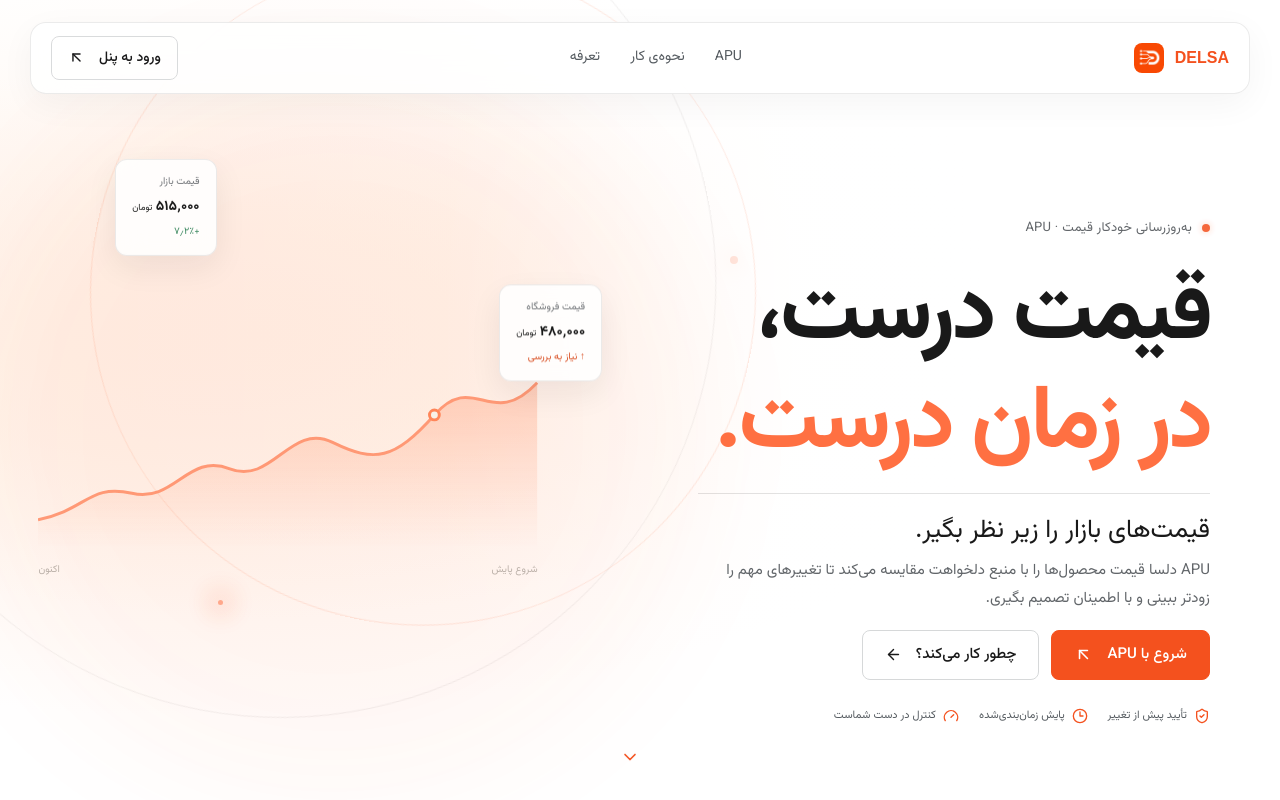
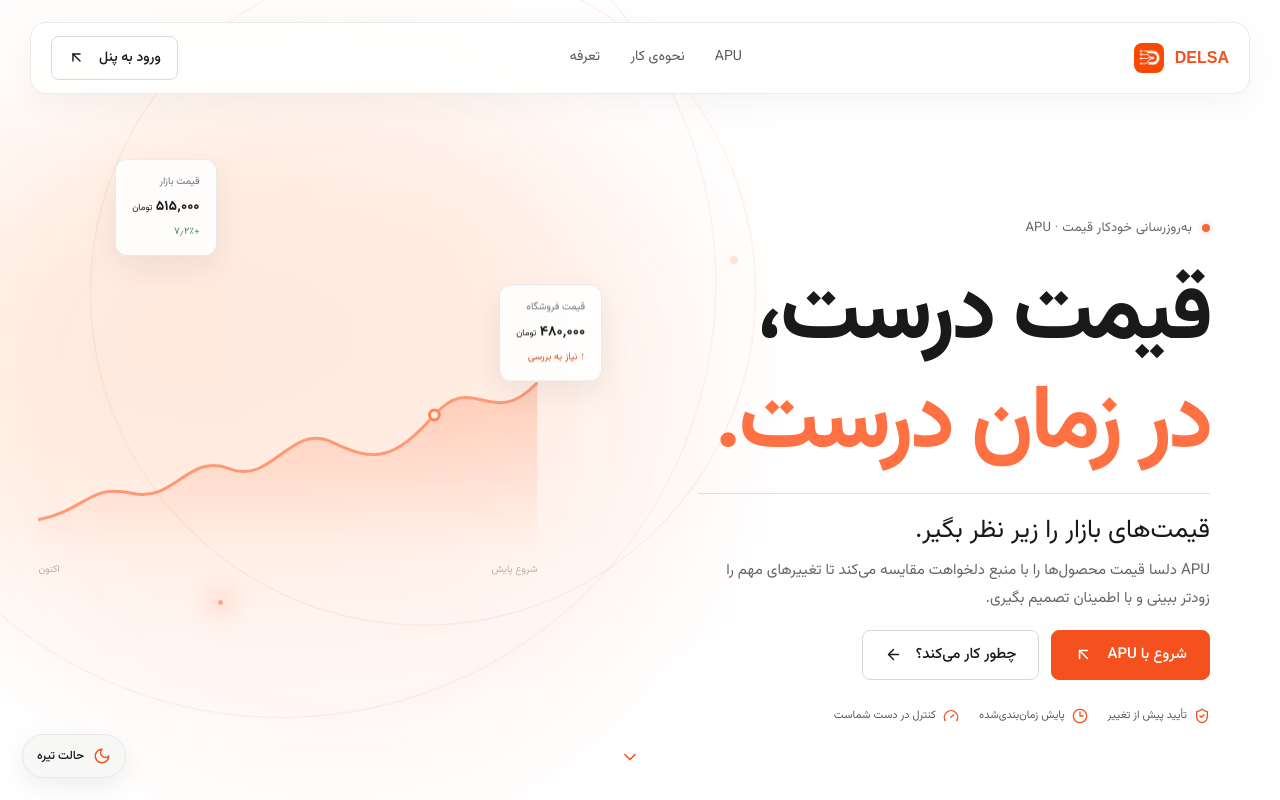
Before and after one commit to maxjomeh/delsa, a Next.js app: page / in a window 1280 px wide. Shown: the top 800 px of the page. Built offline with nearby package versions, Linux system fonts and the light colour scheme.

Commit message:
Add floating light and dark mode toggle

```diff
--- /dev/null
+++ b/components/ThemeToggle.js
@@ -0,0 +1,34 @@
+'use client';
+
+import { useEffect, useState } from 'react';
+import { Moon, Sun } from 'lucide-react';
+
+export default function ThemeToggle() {
+  const [dark, setDark] = useState(false);
+
+  useEffect(() => {
+    const isDark = window.localStorage.getItem('delsa-theme') === 'dark';
+    setDark(isDark);
+    document.documentElement.dataset.theme = isDark ? 'dark' : 'light';
+  }, []);
+
+  function toggleTheme() {
+    const next = !dark;
+    setDark(next);
+    document.documentElement.dataset.theme = next ? 'dark' : 'light';
+    window.localStorage.setItem('delsa-theme', next ? 'dark' : 'light');
+  }
+
+  return (
+    <button
+      className="theme-toggle"
+      type="button"
+      onClick={toggleTheme}
+      aria-label={dark ? 'فعال‌کردن حالت روشن' : 'فعال‌کردن حالت تیره'}
+      title={dark ? 'حالت روشن' : 'حالت تیره'}
+    >
+      {dark ? <Sun size={18} aria-hidden="true"/> : <Moon size={18} aria-hidden="true"/>}
+      <span>{dark ? 'حالت روشن' : 'حالت تیره'}</span>
+    </button>
+  );
+}
```
